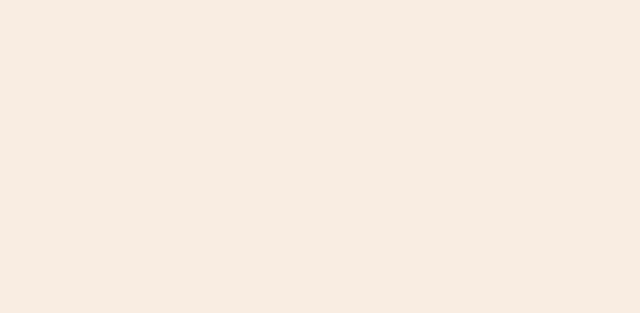
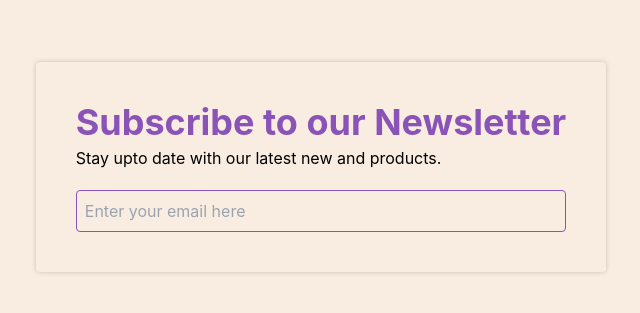
Before and after one commit to vinaysharma14/newletter-subscription, a React (Create React App) app in the folder client/: page / in a window 1280 px wide. Shown: the part 233-546 px from the top of the page, without its empty margins (319-959 px from the left). Built offline with nearby package versions, Linux system fonts and the light colour scheme.

Commit message:
feature: subscription form component designed with input

```diff
--- /dev/null
+++ b/client/src/components/Input/index.tsx
@@ -0,0 +1,9 @@
+import { FC } from 'react';
+
+interface Props {
+  placeholder: string
+}
+
+export const Input: FC<Props> = ({ placeholder }) => (
+  <input className="p-2 w-full rounded border border-primary text-primary bg-background focus:ring ring-purple-300 focus:outline-none transition-shadow" placeholder={placeholder} />
+);
--- /dev/null
+++ b/client/src/components/Text/index.tsx
@@ -0,0 +1,17 @@
+import { FC } from 'react';
+
+interface Props {
+  text: string
+  type: 'p' | 'h1'
+}
+
+export const Text: FC<Props> = ({ type, text }) => {
+  switch (type) {
+    case 'h1':
+      return <h1 className="text-2xl text-primary font-bold mb-1 sm:text-4xl">{text}</h1>;
+
+    case 'p':
+    default:
+      return <p>{text}</p>;
+  }
+};
--- a/client/src/components/index.ts
+++ b/client/src/components/index.ts
@@ -1,2 +1,4 @@
 // all the named exports of components would be present here
-export { };
+
+export * from './Text';
+export * from './Input';
--- a/client/src/routes/Home/index.tsx
+++ b/client/src/routes/Home/index.tsx
@@ -1,9 +1,18 @@
 import { FC } from 'react';
+
+import { Text, Input } from 'components';
 
 import './styles.css';
 
 export const Home: FC = () => (
-  <div className="home-container">
-    {/* JSX goes here */}
+  <div className="h-screen flex flex-col flex-1 justify-center items-center p-8">
+    <div className="p-7 bg-background shadow-custom rounded sm:p-10">
+      <Text type="h1" text="Subscribe to our Newsletter" />
+      <Text type="p" text="Stay upto date with our latest new and products." />
+
+      <div className="mt-5">
+        <Input placeholder="Enter your email here" />
+      </div>
+    </div>
   </div>
 );
--- a/client/tailwind.config.js
+++ b/client/tailwind.config.js
@@ -4,6 +4,9 @@ module.exports = {
   purge: ["./src/**/*.{js,jsx,ts,tsx}", "./public/index.html"],
   theme: {
     extend: {
+      boxShadow: {
+        custom: "0px 0px 5px 0px rgba(0, 0, 0, 0.2)",
+      },
       colors: {
         primary: "#8953b7",
         background: "#f9ede2",
```
